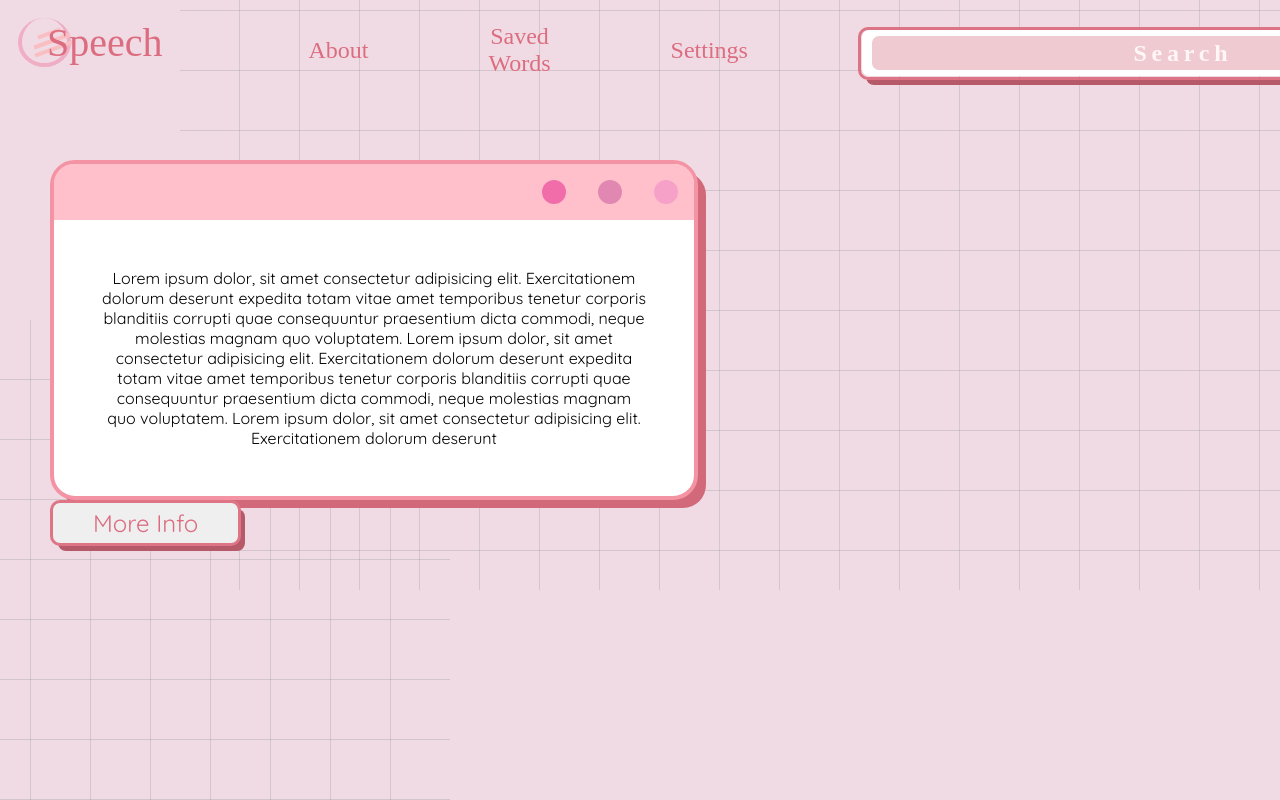
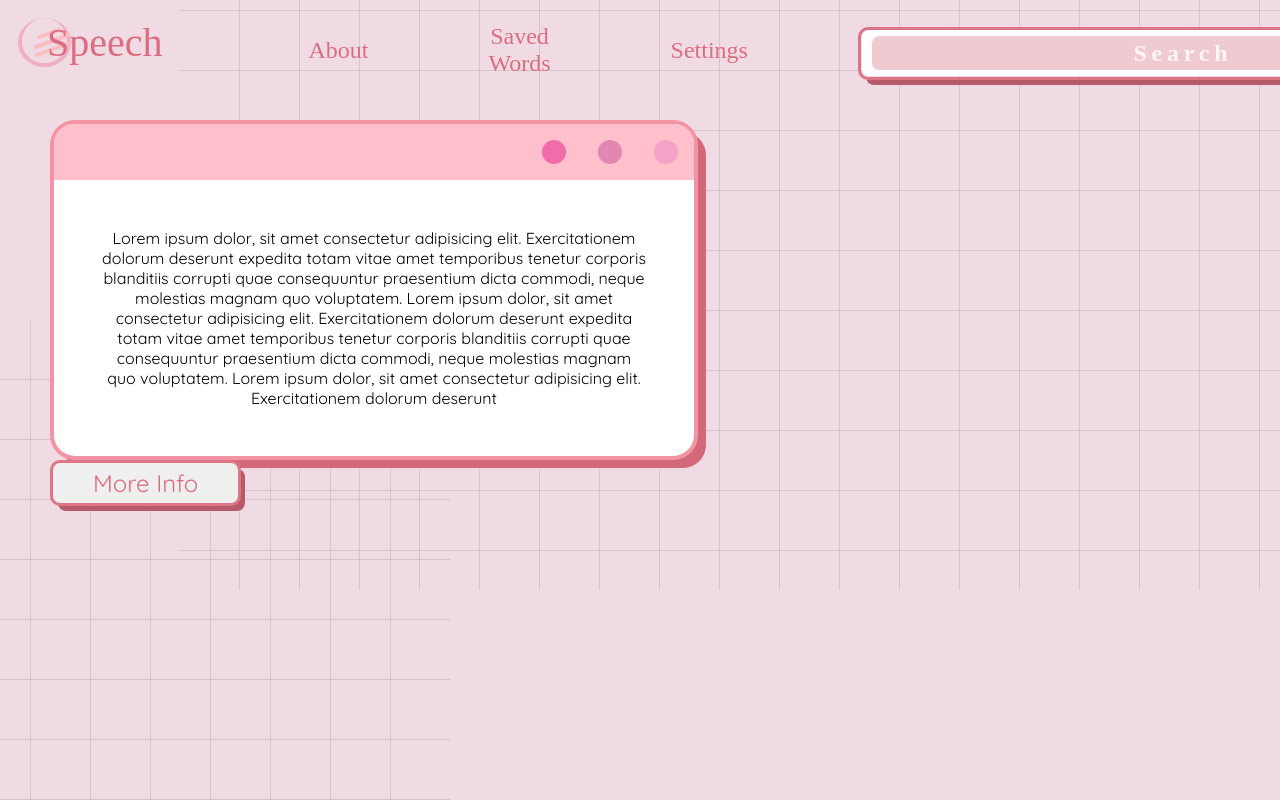
Before and after one commit to AnnaTran96/speech, a React (Create React App) app: page / in a window 1280 px wide. Shown: the top 800 px of the page. Built offline with nearby package versions, Linux system fonts and the light colour scheme; no server answers; a web font is replaced by a local one.

Commit message:
fix styling

```diff
--- a/src/App.tsx
+++ b/src/App.tsx
@@ -1,7 +1,7 @@
 import 'App.scss';
 
 const App = () => (
-   <div className='app container' data-testid='app-container'>
+   <div className='app' data-testid='app-container'>
       <span className='grid-background'></span>
       <span className='grid-background'></span>
    </div>
--- a/src/features/components/Search/Search.tsx
+++ b/src/features/components/Search/Search.tsx
@@ -59,6 +59,7 @@ const Search = () => {
                         placeholder='Search'
                         value={searchWord}
                         onChange={handleOnChange}
+                        autoComplete='off'
                      />
                      <div className='search-field-background'></div>
                      <div className='search-field-background-overlay'></div>
--- a/src/variables.scss
+++ b/src/variables.scss
@@ -27,6 +27,7 @@ $theme-two-purple-color: #d9abff;
 // Body
 
 $body-background-color: #f0dbe4;
+$primary-white-color: #ffffff;
 
 // Fonts
 
```
